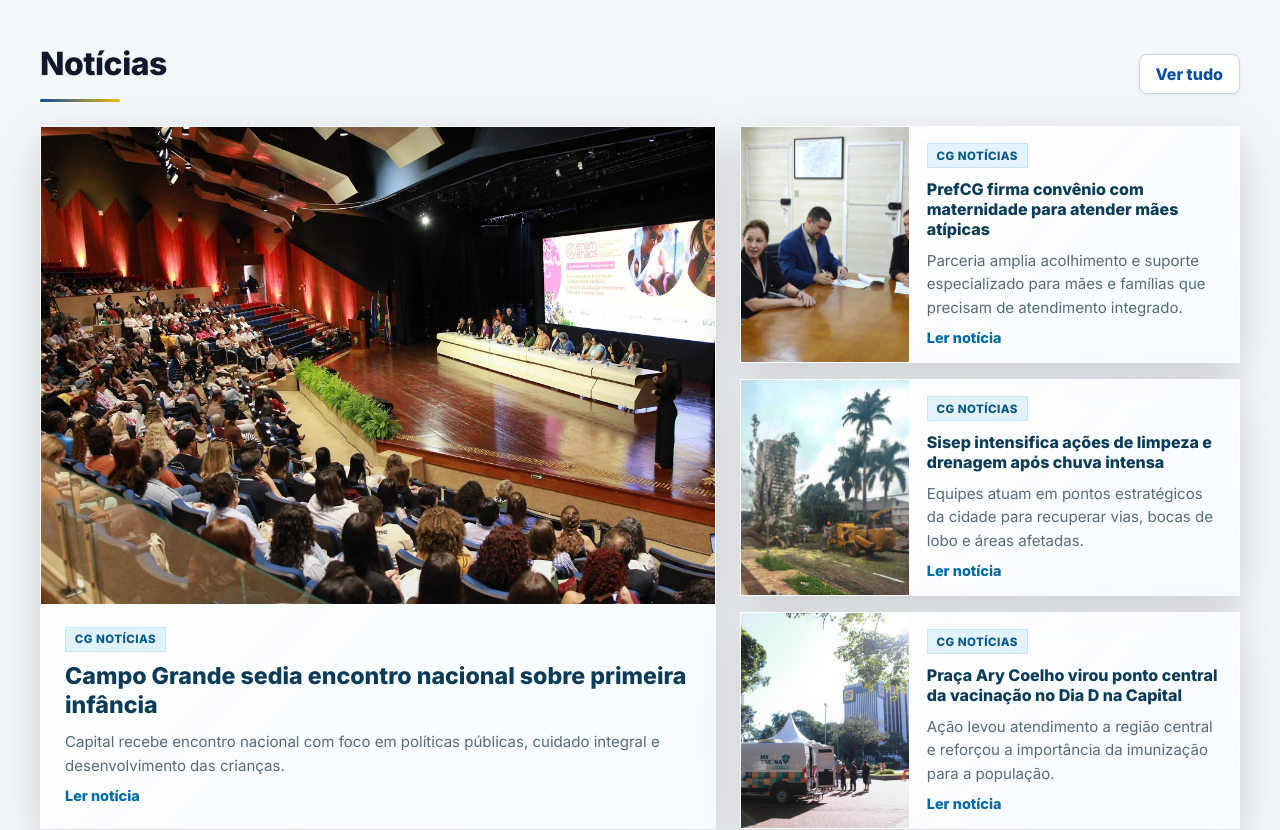
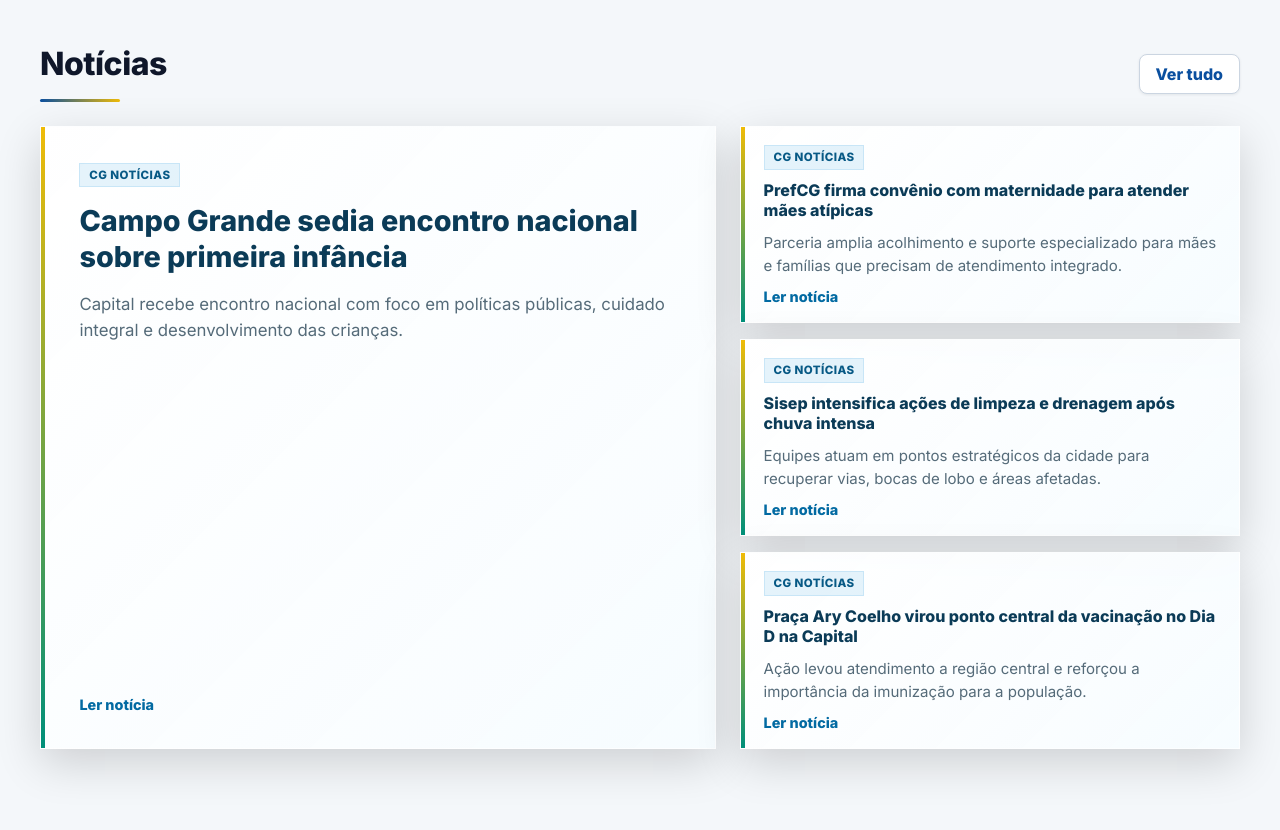
Before and after one commit to Observatorio-SEMADES/SEMADES-Frontend, a React (Vite) app: page /home in a window 1280 px wide. Shown: the part 1260-2090 px from the top of the page. Built offline with nearby package versions, Linux system fonts and the light colour scheme; no server answers.

Commit message:
feat: nova maneira de mostrar noticia caso o cache da imagem n carrega automaticamente

```diff
--- a/src/components/dashboard/Noticias.jsx
+++ b/src/components/dashboard/Noticias.jsx
@@ -7,18 +7,28 @@ import {
 } from "../../data/noticias";
 import { fetchNoticias } from "../../services/noticiasApi";
 
+// O backend usa fotos locais de rod\u00edzio (/imagens-cg/noticias/*) quando a
+// not\u00edcia n\u00e3o tem imagem pr\u00f3pria. Nesses casos o card vira s\u00f3-texto, em vez de
+// exibir uma foto gen\u00e9rica que parece ser da mat\u00e9ria.
+const FALLBACK_IMG_PREFIX = "/imagens-cg/noticias/";
+const temFotoReal = (noticia) =>
+  Boolean(noticia.imagem) && !noticia.imagem.startsWith(FALLBACK_IMG_PREFIX);
+
 function NoticiaCard({ noticia, variant = "side" }) {
+  const comFoto = temFotoReal(noticia);
   return (
     <a
-      className={`noticias-card noticias-card-${variant}`}
+      className={`noticias-card noticias-card-${variant}${comFoto ? "" : " noticias-card-textonly"}`}
       href={noticia.link}
       target="_blank"
       rel="noopener noreferrer"
       aria-label={`Ler not\u00edcia: ${noticia.titulo}`}
     >
-      <div className="noticias-card-image">
-        <img src={noticia.imagem} alt={noticia.alt} loading="lazy" />
-      </div>
+      {comFoto && (
+        <div className="noticias-card-image">
+          <img src={noticia.imagem} alt={noticia.alt} loading="lazy" />
+        </div>
+      )}
 
       <div className="noticias-card-content">
         <span className="noticias-tag">CG Not&iacute;cias</span>
@@ -46,8 +56,12 @@ export default function Noticias() {
     };
   }, []);
 
+  // A foto real (quando existe) ganha o destaque; sem nenhuma foto real,
+  // mantém a ordem original do feed.
   const noticiaPrincipal =
-    noticias.find((noticia) => noticia.destaque) ?? noticias[0];
+    noticias.find(temFotoReal) ??
+    noticias.find((noticia) => noticia.destaque) ??
+    noticias[0];
   const noticiasLaterais = noticias.filter(
     (noticia) => noticia !== noticiaPrincipal
   );
--- a/src/styles/Noticias.css
+++ b/src/styles/Noticias.css
@@ -201,6 +201,46 @@
   transform: scaleX(1);
 }
 
+/* ── Cards sem foto real (texto-first) ──────────────────────────────────────
+   Quando a notícia não tem imagem própria, o card dispensa a área de foto e
+   ganha um filete lateral com as cores da marca no lugar. A dupla classe
+   (.noticias-card-side.noticias-card-textonly) vence os grids das media
+   queries abaixo em qualquer largura de tela. */
+.noticias-card-side.noticias-card-textonly,
+.noticias-card-featured.noticias-card-textonly {
+  grid-template-columns: 1fr;
+  grid-template-rows: 1fr;
+}
+
+.noticias-card-textonly::before {
+  content: "";
+  position: absolute;
+  top: 0;
+  bottom: 0;
+  left: 0;
+  width: 4px;
+  background: linear-gradient(180deg, #efbb07, #008f7a);
+  pointer-events: none;
+}
+
+.noticias-card-side.noticias-card-textonly .noticias-card-content {
+  padding: 1.1rem 1.25rem 1.1rem 1.4rem;
+}
+
+.noticias-card-featured.noticias-card-textonly .noticias-card-content {
+  justify-content: center;
+  gap: 1rem;
+  padding: 2.2rem 2.4rem;
+}
+
+.noticias-card-featured.noticias-card-textonly h3 {
+  font-size: 1.8rem;
+}
+
+.noticias-card-featured.noticias-card-textonly p {
+  font-size: 1.05rem;
+}
+
 @media (max-width: 1024px) {
   .noticias-grid {
     grid-template-columns: 1fr;
```
